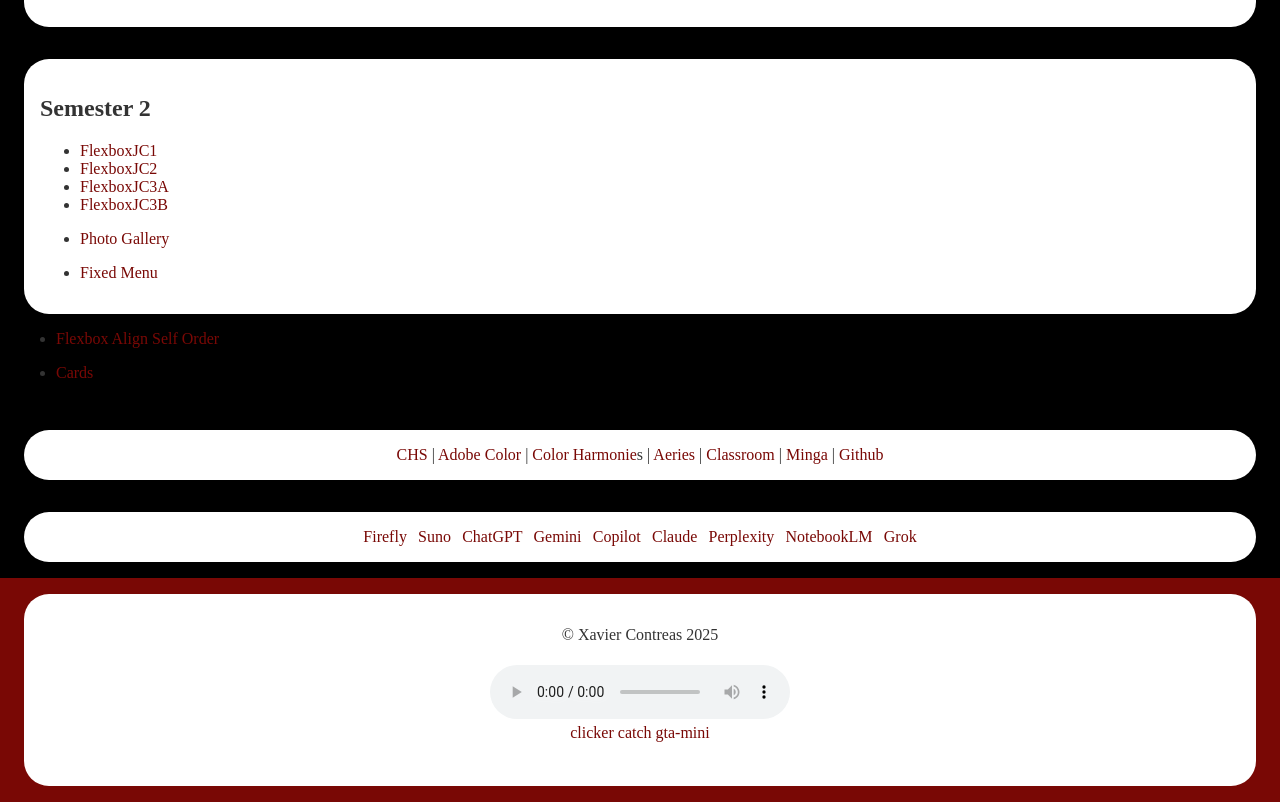
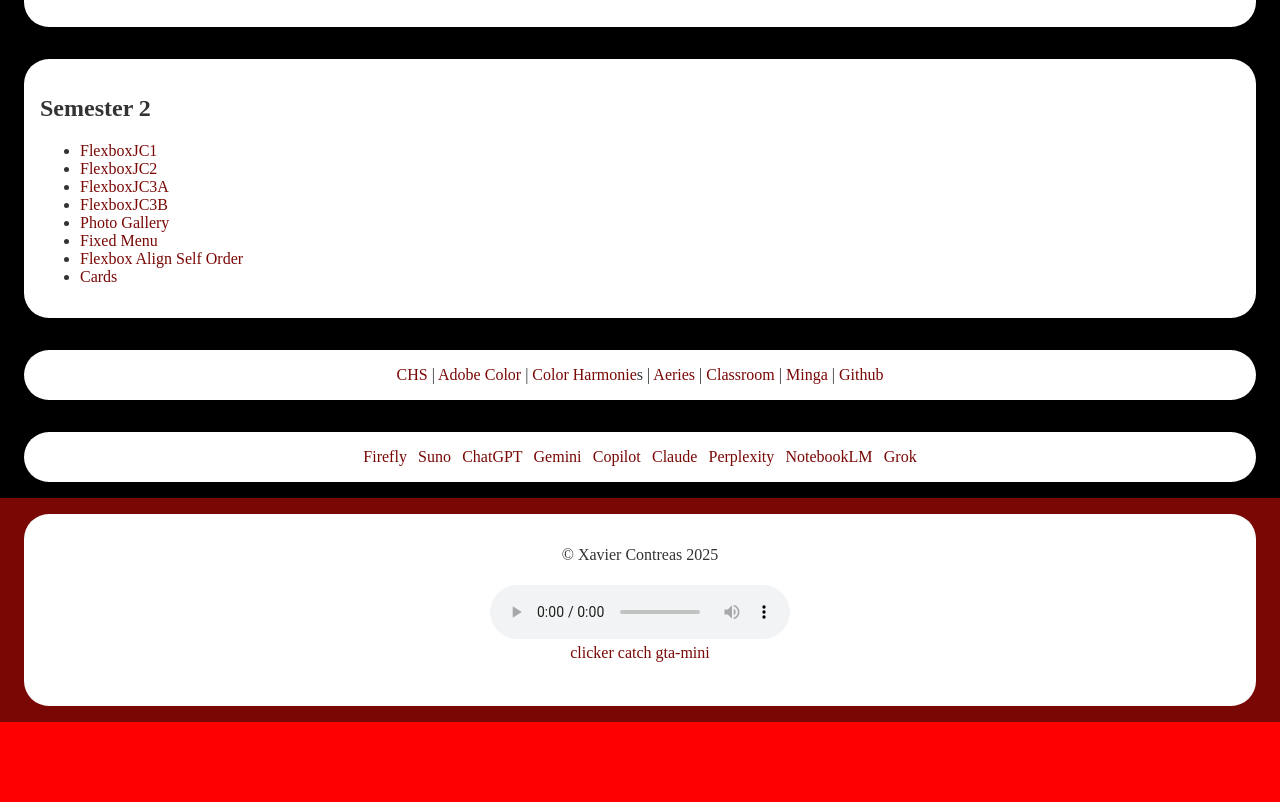
Before and after one commit to xaviking1/xcontreras042025, a plain HTML site: page index.html in a window 1280 px wide. Shown: the part 1766-2568 px from the top of the page. After the commit the page ends 2488 px from the top, so only its background shows below. Drawn offline with Linux system fonts and the light colour scheme.

Commit message:
updated cards.html

```diff
--- a/index.html
+++ b/index.html
@@ -105,8 +105,7 @@
         <ul>
           <li>
             <a href="Demos/Flexbox001/felxbot_justify_content.html"
-              >FlexboxJC1</a
-
+              >FlexboxJC1</a>
           </li>
           <li>
             <a href="Demos/Flexbox001/flexbox_justify_content_application.html"
@@ -116,40 +115,30 @@
           <li>
             <a href="Semester2/FlexboxJC3A/flexboxjc3a.html">FlexboxJC3A</a>
           </li>
-
           <li>
             <a href="Semester2/FlexboxJC3B/flexboxjc3b.html">FlexboxJC3B</a>
           </li>
-        </ul>
-        <ul><li>
+        <li>
             <a href="Semester2/PhotoGallery/photogallery.html">Photo Gallery</a>
-        </li></ul>
+        </li>
 
-
-        <ul>
           <li>
             <a href="Semester2/fixedmenu.html">Fixed Menu</a>
           </li>
-        </ul>
-
-      </div>
 
 
-      <ul>
         <li>
           <a href="Demos/Flexbox005/flexbox_align_self_order.html"
             >Flexbox Align Self Order</a
           >
         </li>
-      </ul>
 
-      <ul>
+
         <li>
           <a href="Semester2/cards.html">Cards</a>
         </li>
       </ul>
-
-
+    </div>
     </section>
 
     <!-- Begin PageFooter -->
```
Also changed, not shown: Semester2/cards.html (+5 -4 lines).
